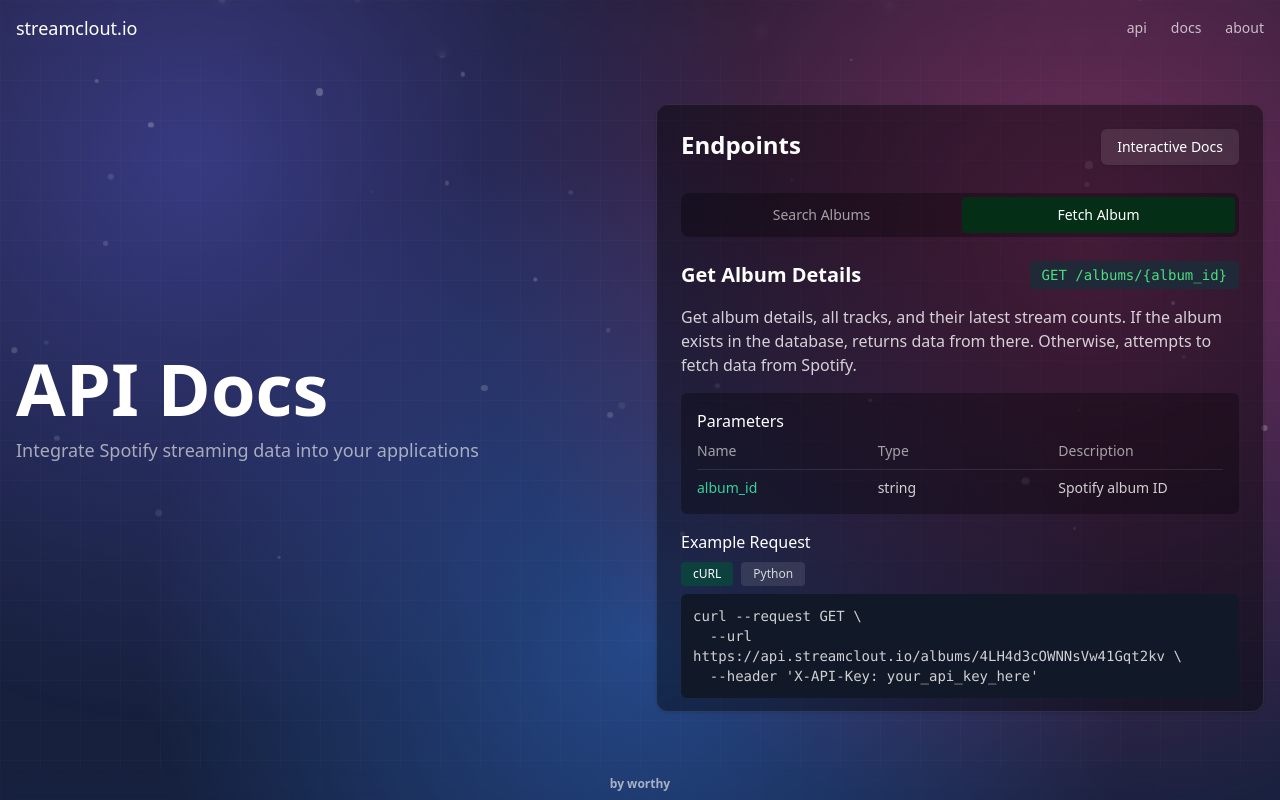
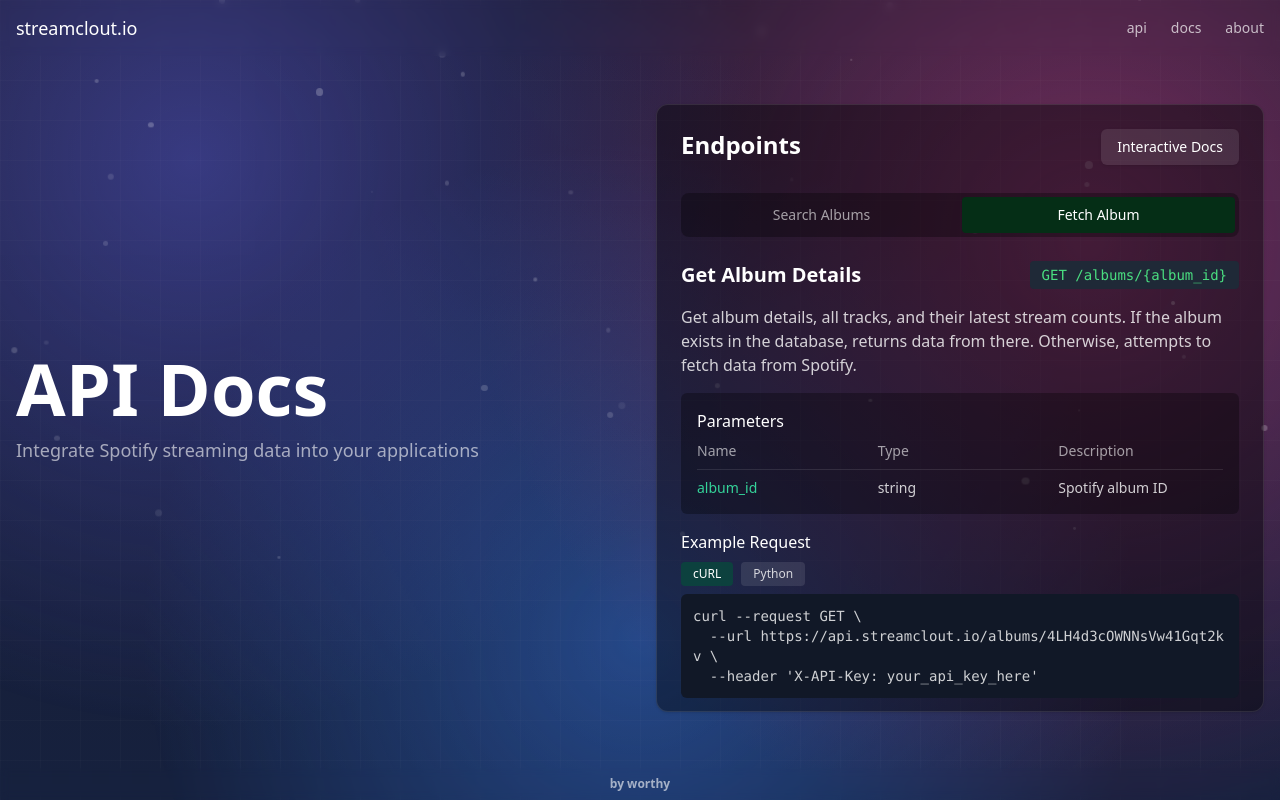
Before and after one commit to worthybrae/spotify-stream-count-hacking, a React (Vite) app in the folder frontend/: page /docs in a window 1280 px wide. Built offline with nearby package versions, Linux system fonts and the light colour scheme; no server answers.

Commit message:
updating styling on docs page

```diff
--- a/frontend/src/pages/DocsPage.tsx
+++ b/frontend/src/pages/DocsPage.tsx
@@ -26,7 +26,7 @@ export function DocsPage() {
 
       {/* Right column - API docs card */}
       <div className="h-full flex items-start">
-        <Card className="w-full p-4 md:p-6 bg-black/40 border-white/10 overflow-scroll max-h-[calc(100vh-12rem)]">
+        <Card className="w-full p-4 md:p-6 bg-black/40 border-white/10 overflow-auto max-h-[calc(100vh-12rem)]">
           <div className='flex justify-between mb-4 items-start'>
             <h2 className="text-2xl font-bold text-white mb-4">Endpoints</h2>
             <Button
@@ -64,7 +64,7 @@ export function DocsPage() {
 
           {/* Get Album Details Section */}
           {(activeEndpoint === 'album' || activeEndpoint === 'album-python' || activeEndpoint === 'album-typescript') && (
-            <div className="space-y-4 overflow-auto">
+            <div className="space-y-4">
               <div className="flex justify-between items-center">
                 <h3 className="text-xl font-semibold text-white">Get Album Details</h3>
                 <div className="bg-gray-800 text-green-400 px-3 py-1 rounded font-mono text-sm">
@@ -110,13 +110,12 @@ export function DocsPage() {
                   >
                     Python
                   </button>
-
                 </div>
 
-                {/* cURL Example */}
+                {/* cURL Example - Fixed overflow */}
                 {activeEndpoint === 'album' && (
                   <div className="bg-gray-900 p-3 rounded-md font-mono text-sm text-white/80 mb-2 relative group">
-                    <pre className="whitespace-pre-wrap">
+                    <pre className="whitespace-pre-wrap break-all overflow-x-hidden">
                       {`curl --request GET \\
   --url https://api.streamclout.io/albums/4LH4d3cOWNNsVw41Gqt2kv \\
   --header 'X-API-Key: your_api_key_here'`}
@@ -134,10 +133,10 @@ export function DocsPage() {
                   </div>
                 )}
 
-                {/* Python Example */}
+                {/* Python Example - Fixed overflow */}
                 {activeEndpoint === 'album-python' && (
                   <div className="bg-gray-900 p-3 rounded-md font-mono text-sm text-white/80 mb-2 relative group">
-                    <pre className="whitespace-pre-wrap">
+                    <pre className="whitespace-pre-wrap break-all overflow-x-hidden">
                       {`import requests
 
 url = "https://api.streamclout.io/albums/4LH4d3cOWNNsVw41Gqt2kv"
@@ -164,8 +163,6 @@ print(data)`)}
                     </Button>
                   </div>
                 )}
-
-
               </div>
 
               <div className="h-4"></div>
@@ -174,7 +171,7 @@ print(data)`)}
 
           {/* Search Albums Section */}
           {(activeEndpoint === 'search' || activeEndpoint === 'search-python' || activeEndpoint === 'search-typescript') && (
-            <div className="space-y-4 overflow-auto max-h-[calc(100vh-12rem)]">
+            <div className="space-y-4">
               <div className="flex justify-between items-center">
                 <h3 className="text-xl font-semibold text-white">Search Albums</h3>
                 <div className="bg-gray-800 text-green-400 px-3 py-1 rounded font-mono text-sm">
@@ -221,13 +218,12 @@ print(data)`)}
                   >
                     Python
                   </button>
-
                 </div>
 
-                {/* cURL Example */}
+                {/* cURL Example - Fixed overflow */}
                 {activeEndpoint === 'search' && (
                   <div className="bg-gray-900 p-3 rounded-md font-mono text-sm text-white/80 mb-2 relative group">
-                    <pre className="whitespace-pre-wrap">
+                    <pre className="whitespace-pre-wrap break-all overflow-x-hidden">
                       {`curl --request GET \\
   --url "https://api.streamclout.io/search/albums?query=Dark+Side+of+the+Moon" \\
   --header 'X-API-Key: your_api_key_here'`}
@@ -245,10 +241,10 @@ print(data)`)}
                   </div>
                 )}
 
-                {/* Python Example */}
+                {/* Python Example - Fixed overflow */}
                 {activeEndpoint === 'search-python' && (
                   <div className="bg-gray-900 p-3 rounded-md font-mono text-sm text-white/80 mb-2 relative group">
-                    <pre className="whitespace-pre-wrap">
+                    <pre className="whitespace-pre-wrap break-all overflow-x-hidden">
                       {`import requests
 
 url = "https://api.streamclout.io/search/albums"
@@ -277,11 +273,7 @@ print(data)`)}
                     </Button>
                   </div>
                 )}
-
-
               </div>
-
-
             </div>
           )}
         </Card>
```
